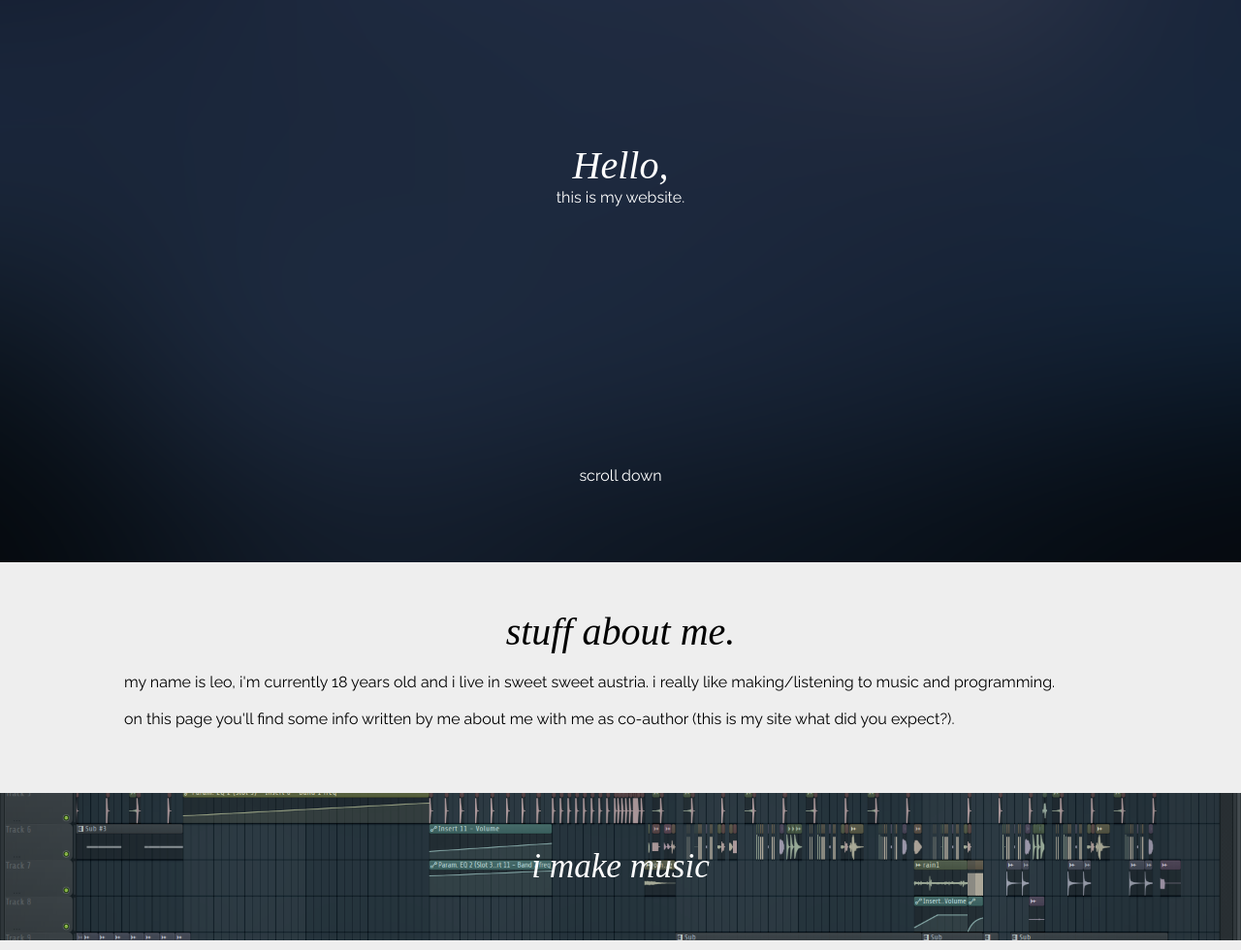
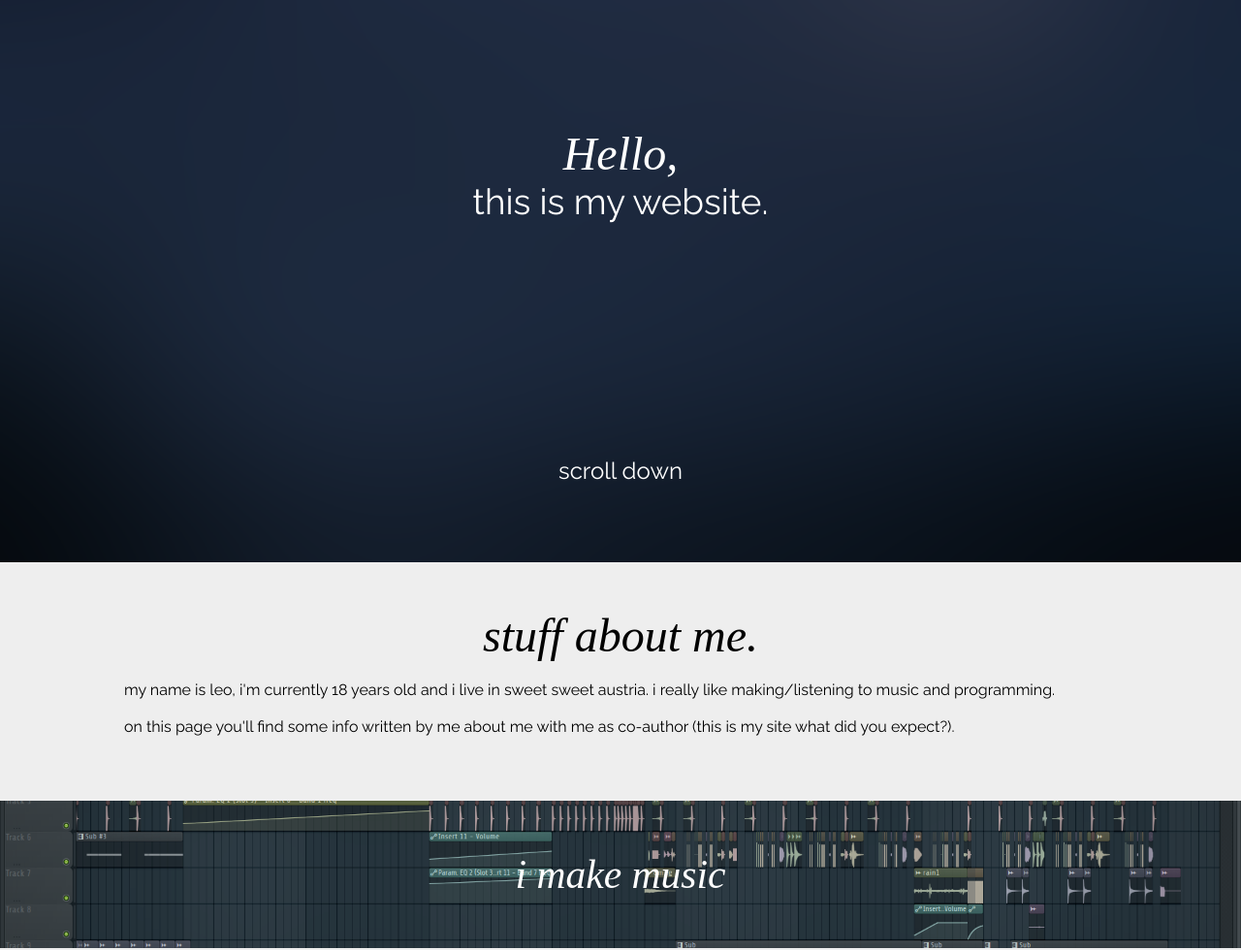
Before and after one commit to TheKatze/thekatze.github.io, a plain HTML site: page index.html in a window 1280 px wide. Shown: the part 220-1200 px from the top of the page at 97% size. Drawn offline with Linux system fonts and the light colour scheme; a web font is replaced by a local one.

Commit message:
font size adjustment

```diff
--- a/style.css
+++ b/style.css
@@ -51,11 +51,11 @@ h1, h2, h3, h4, h5 {
 }
 
 h1 {
-    font-size: 2.5rem;
+    font-size: 3em;
 }
 
 h2 {
-    font-size: 2.2rem;
+    font-size: 2.6rem;
 }
 
 #welcomePage {
@@ -70,8 +70,14 @@ h2 {
     background-position: center;
     background-repeat: no-repeat;
     background-size: cover;
+}
 
+#welcomeText {
+    font-size: 3rem;
+}
 
+#welcomeSub {
+    font-size: 2.3rem;
 }
 
 p {
@@ -96,6 +102,7 @@ a:hover {
     position: absolute;
     bottom: 5rem;
     width: 100%;
+    font-size: 1.5rem;
 }
 
 .separator {
```
